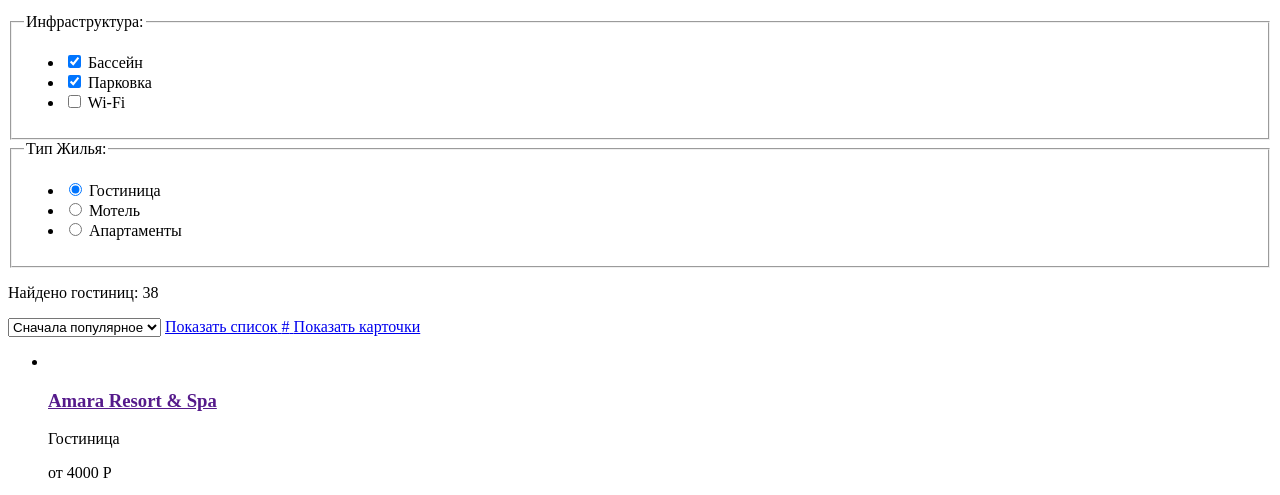
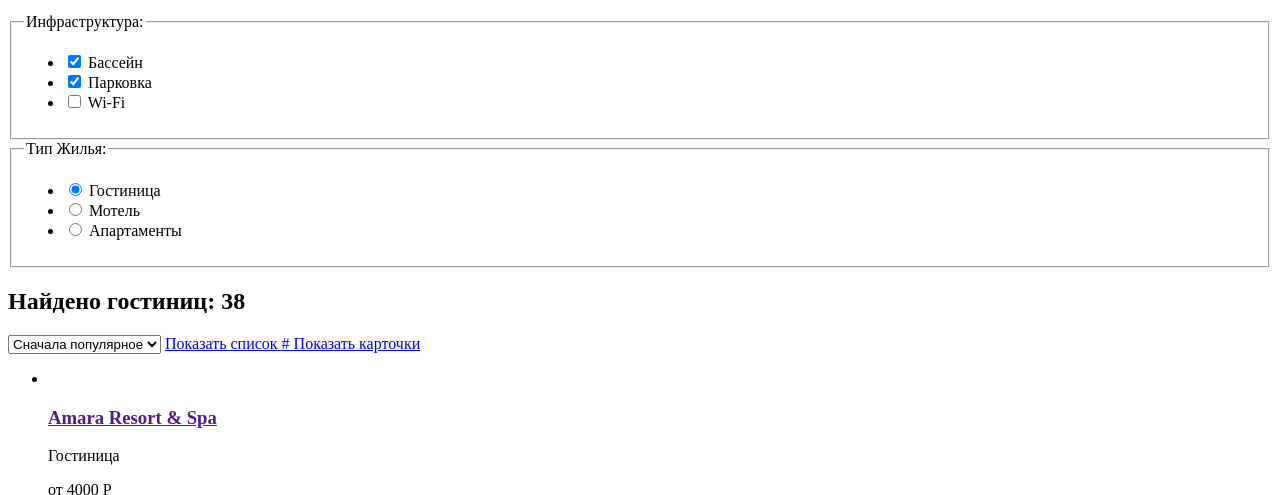
Before and after one commit to htmlacademy-htmlcss/2046619-sedona-36, a plain HTML site: page catalog.html in a window 1280 px wide. Shown: the part 288-783 px from the top of the page. Drawn offline with Linux system fonts and the light colour scheme.

Commit message:
Поменял текст на заголовок

```diff
--- a/catalog.html
+++ b/catalog.html
@@ -94,7 +94,7 @@
       </fieldset>
     </section>
     <section class="catalog-list">
-      <p class="hotels-list">Найдено гостиниц: 38</p>
+      <h2 class="hotels-list">Найдено гостиниц: 38</h2>
       <select class="select-control" aria-label="Сортировка">
         <option value="popular">Сначала популярное</option>
         <option value="cheap">Сначала дешёвое</option>
```
